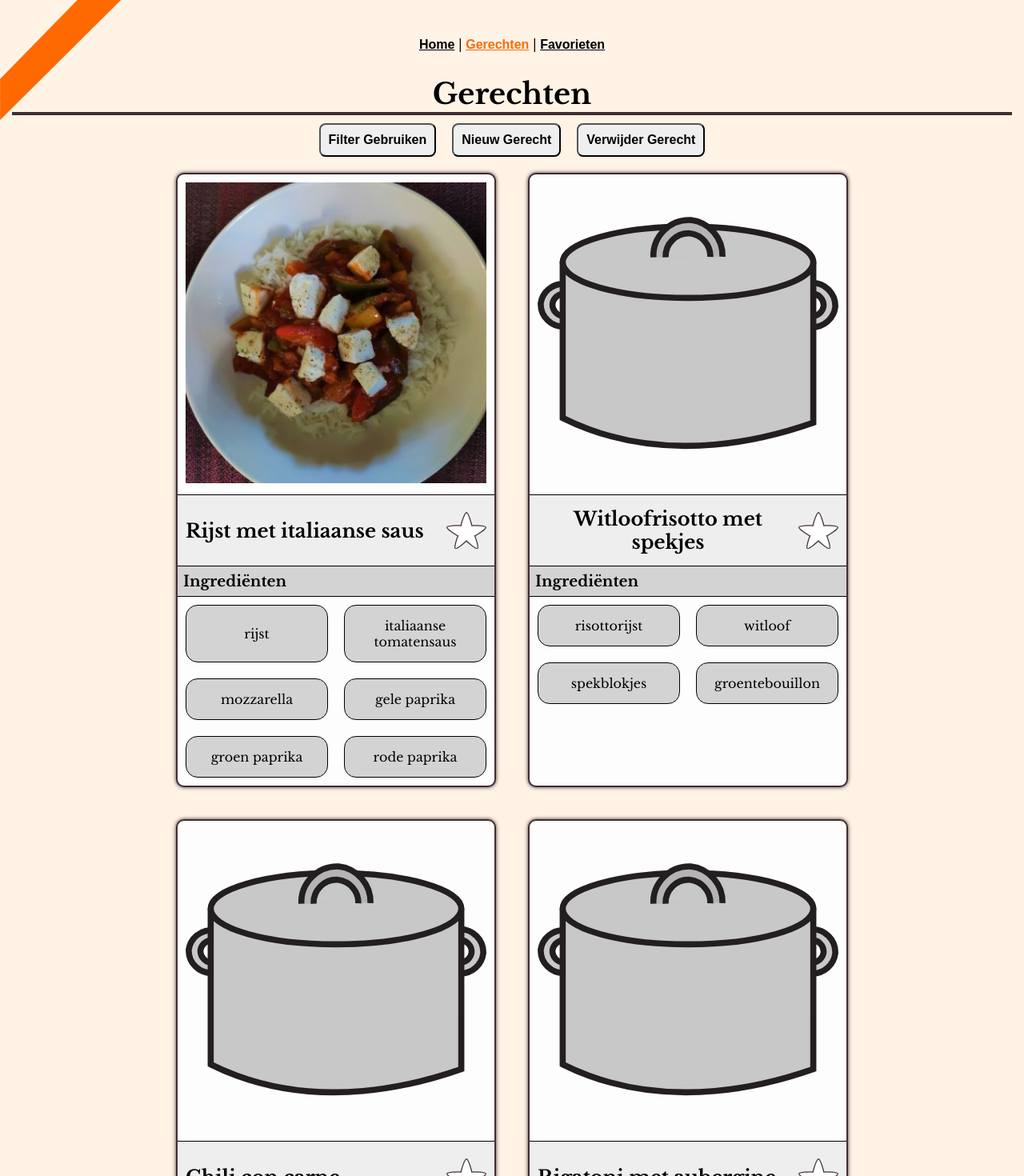
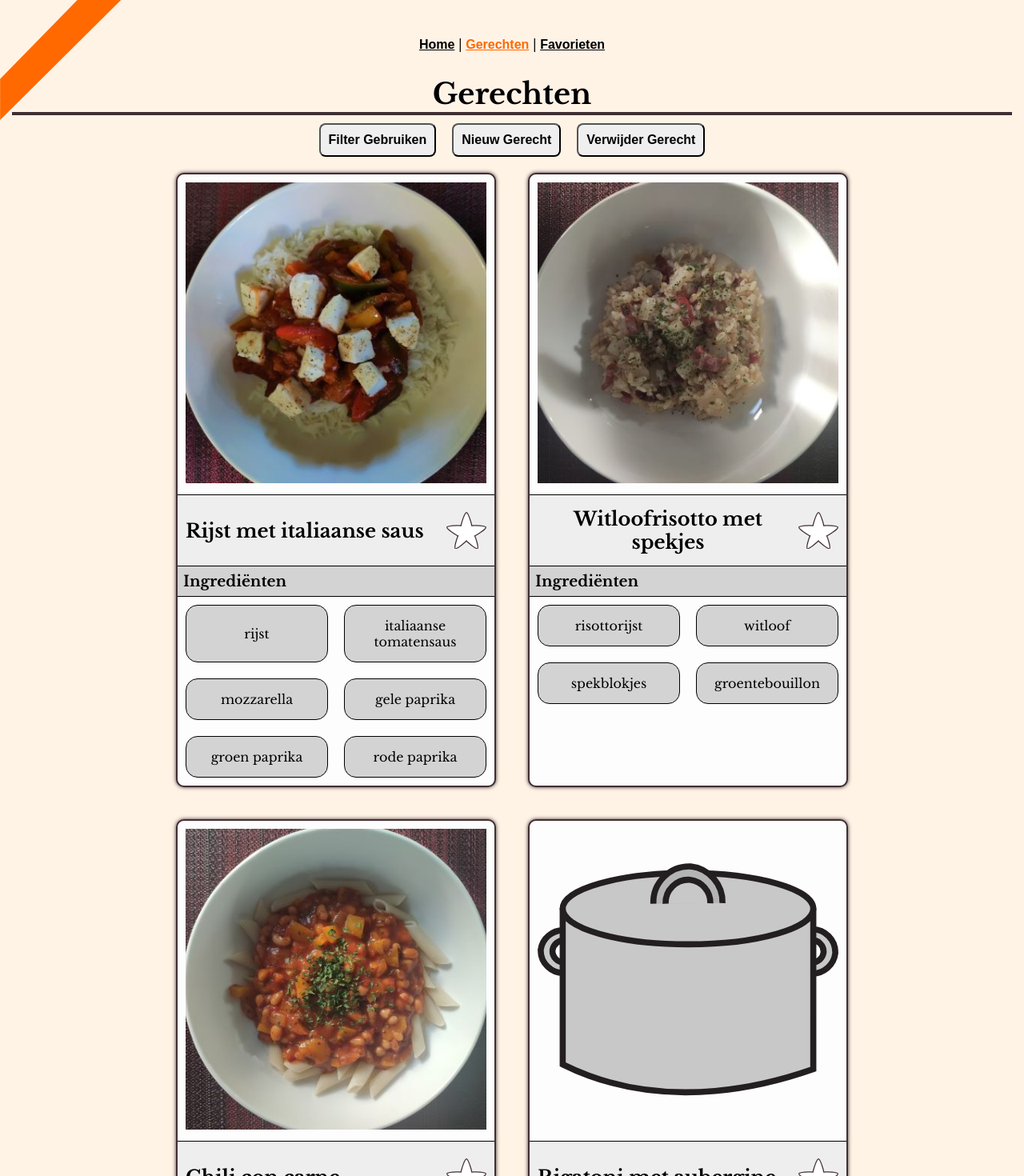
Before and after one commit to NatanVBraeckel/PDP_project, a Vue app: page /gerechten in a window 1280 px wide. Shown: the top 1470 px of the page at 80% size. Built offline with nearby package versions, Linux system fonts and the light colour scheme.

Commit message:
fotos gerechten toegevoegd

```diff
--- a/src/App.vue
+++ b/src/App.vue
@@ -35,7 +35,7 @@ export default {
             'risottorijst', 'witloof', 'spekblokjes', 'groentebouillon'
           ],
           image: {
-            src: require('@/assets/potlogo.svg'),
+            src: require('@/assets/witloof_risotto.jpg'),
             alt: 'witloofrisotto'
           },
           isVeggie: false,
@@ -48,7 +48,7 @@ export default {
             'farfalle', 'tomatensaus', 'witte bonen', 'gele paprika', 'gehakt'
           ],
           image: {
-            src: require('@/assets/potlogo.svg'),
+            src: require('@/assets/chili.jpg'),
             alt: 'chili con carne'
           },
           isVeggie: false,
```
Also changed, not shown: src/assets/chili.jpg (added), src/assets/witloof_risotto.jpg (added).
